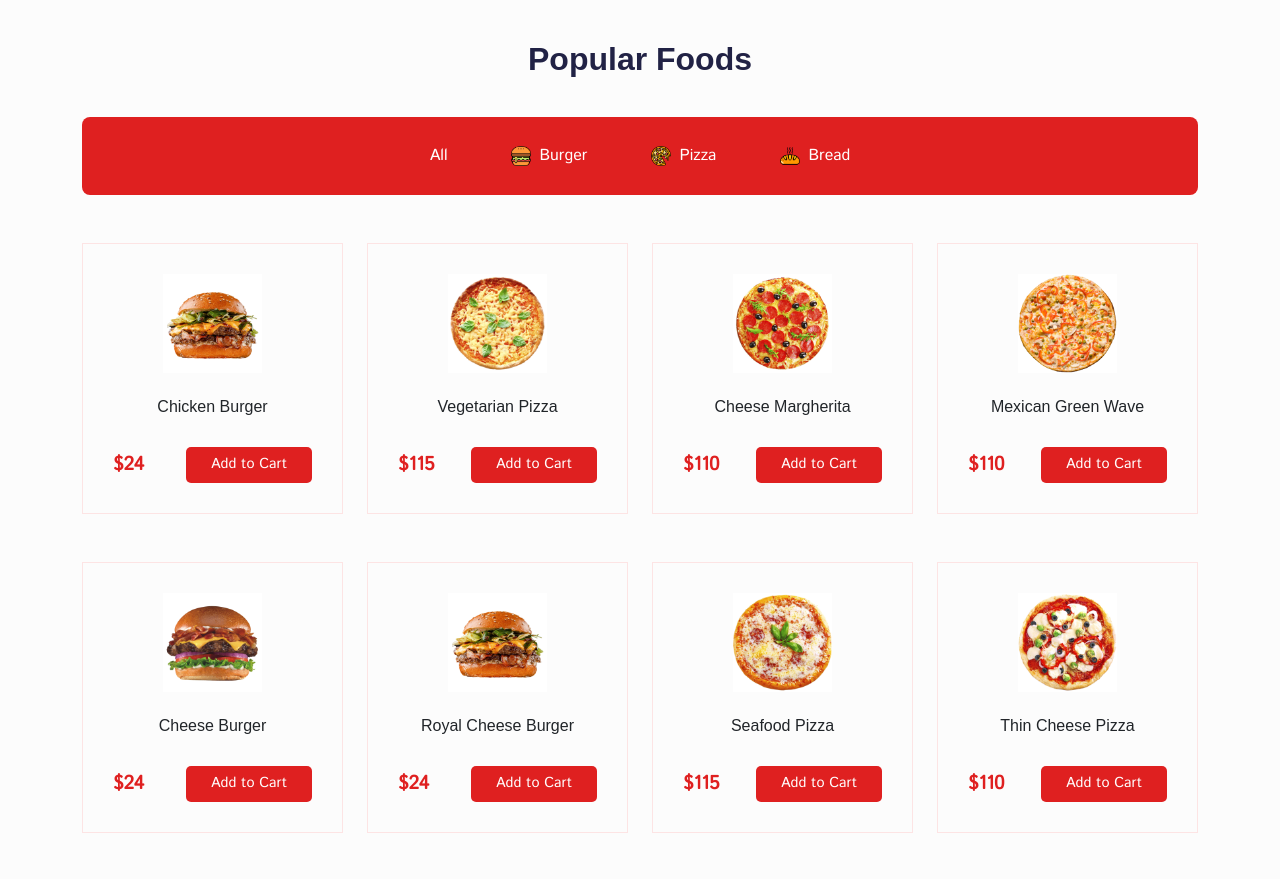
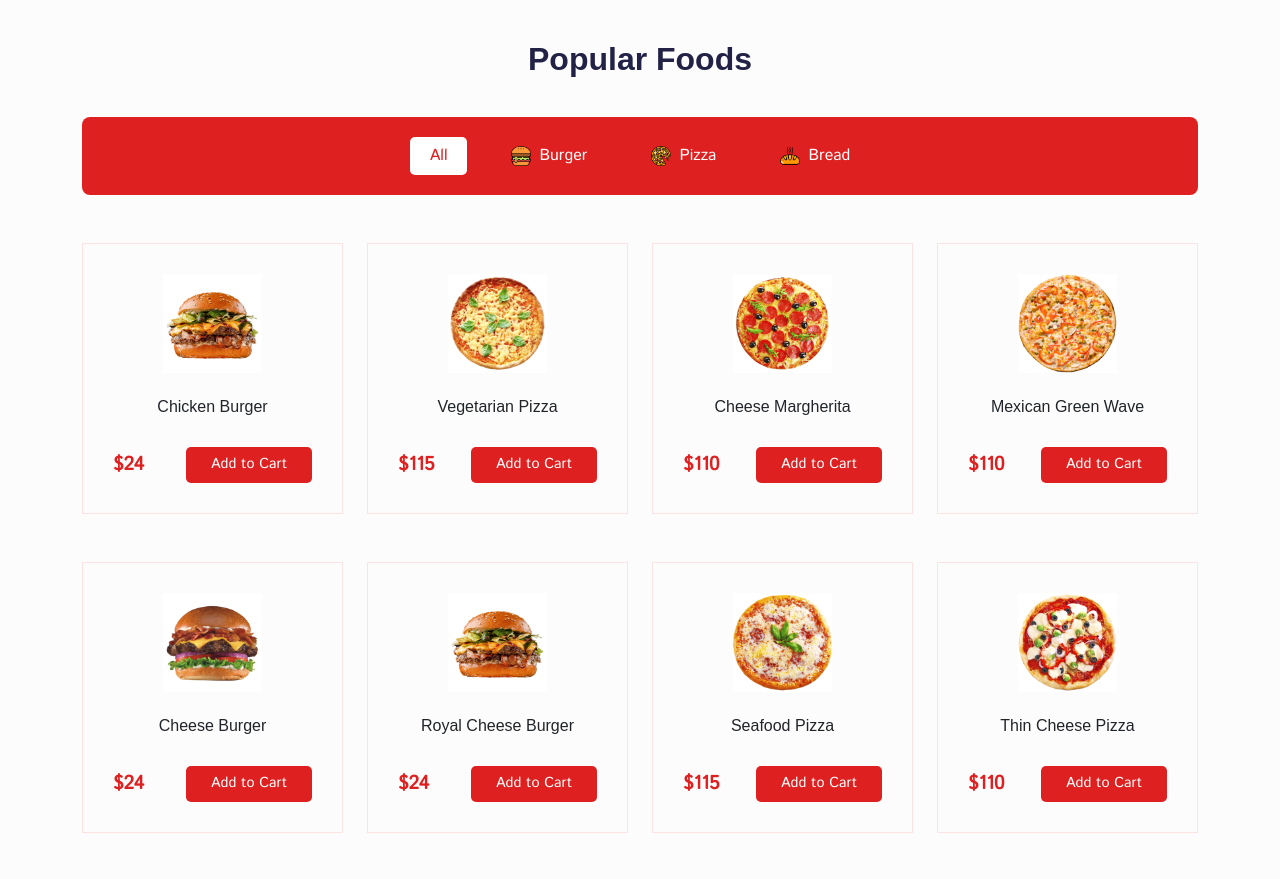
Before and after one commit to mdraselmiah95/tasty-treat-app, a React (Create React App) app: page /home in a window 1280 px wide. Shown: the part 1620-2499 px from the top of the page. Built offline with nearby package versions, Linux system fonts and the light colour scheme; a web font is replaced by a local one.

Commit message:
WIP on Tasty Treat Food App All Foods section

```diff
--- a/src/pages/Home.jsx
+++ b/src/pages/Home.jsx
@@ -179,12 +179,19 @@ const Home = () => {
 
             <Col lg="12">
               <div className="food__category d-flex align-items-center justify-content-center gap-4">
-                <button className="all__btn" onClick={() => setCategory("ALL")}>
+                <button
+                  className={`all__btn ${
+                    category === "ALL" ? "foodBtnActive" : ""
+                  }`}
+                  onClick={() => setCategory("ALL")}
+                >
                   All
                 </button>
 
                 <button
-                  className=" d-flex align-items-center gap-2"
+                  className={`d-flex align-items-center gap-2 ${
+                    category === "BURGER" ? "foodBtnActive" : ""
+                  }`}
                   onClick={() => setCategory("BURGER")}
                 >
                   <img src={foodCategoryImg01} alt="Burger" />
@@ -192,7 +199,9 @@ const Home = () => {
                 </button>
 
                 <button
-                  className=" d-flex align-items-center gap-2"
+                  className={`d-flex align-items-center gap-2 ${
+                    category === "PIZZA" ? "foodBtnActive" : ""
+                  }`}
                   onClick={() => setCategory("PIZZA")}
                 >
                   <img src={foodCategoryImg02} alt="Pizza" />
@@ -200,7 +209,9 @@ const Home = () => {
                 </button>
 
                 <button
-                  className=" d-flex align-items-center gap-2"
+                  className={`d-flex align-items-center gap-2 ${
+                    category === "BREAD" ? "foodBtnActive" : ""
+                  }`}
                   onClick={() => setCategory("BREAD")}
                 >
                   <img src={foodCategoryImg03} alt="Bread" />
```
